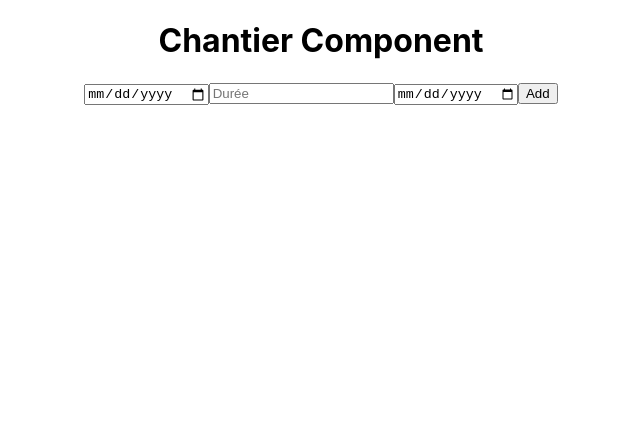
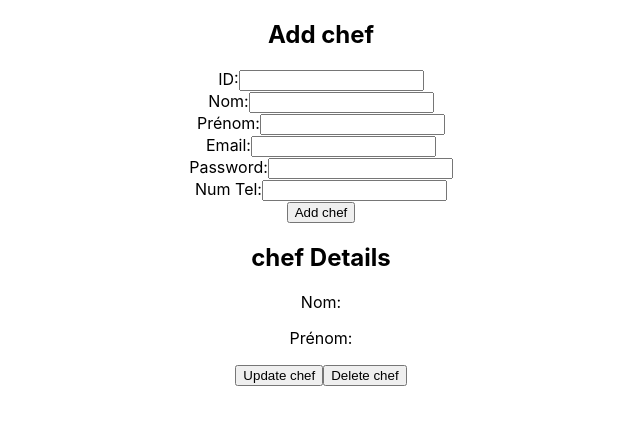
Before and after one commit to nourthabet2002/frontpfe, a React (Create React App) app in the folder frontend/: page / in a window 1280 px wide. Shown: the top 424 px of the page, without its empty margins (319-959 px from the left). Built offline with nearby package versions, Linux system fonts and the light colour scheme.

Commit message:
Your descriptive commit message here

```diff
--- /dev/null
+++ b/frontend/src/Admin.jsx
@@ -0,0 +1,110 @@
+import React, { useState } from 'react';
+import axios from 'axios';
+
+const FormComponent = () => {
+  const [formData, setFormData] = useState({
+    id: '',
+    nom: '',
+    prénom: '',
+    email: '',
+    password: '',
+    numtel: ''
+
+  });
+
+  const handleChange = (e) => {
+    setFormData({ ...formData, [e.target.name]: e.target.value });
+  };
+
+  const handleSubmit = async (e) => {
+    e.preventDefault();
+    try {
+      const response = await axios.post('http://localhost:7000/add', formData);
+      console.log('chef added:', response.data);
+      setFormData({
+        id: '',
+        nom: '',
+        prénom: '',
+        email: '',
+        password: '',
+        numtel: ''
+
+      });
+    } catch (error) {
+      console.error('Error adding chef:', error);
+    }
+  };
+
+  const handleDelete = async () => {
+    const id = formData.id;
+    if (!id) {
+      console.error('ID is not provided');
+      return;
+    }
+    try {
+      const response = await axios.delete(`http://localhost:7000/chef/${id}`);
+      console.log('chef deleted:', response.data);
+    } catch (error) {
+      console.error('Error deleting chef:', error);
+    }
+  };
+
+  const handleUpdate = async () => {
+    const id = formData.id;
+    if (!id) {
+      console.error('ID is not provided');
+      return;
+    }
+    try {
+      const response = await axios.put(`http://localhost:7000/chef/${id}`, formData);
+      console.log('chef updated:', response.data);
+    } catch (error) {
+      console.error('Error updating chef:', error);
+    }
+  };
+
+  return (
+    <div>
+      <h2>Add chef</h2>
+      <form onSubmit={handleSubmit}>
+        <div>
+          <label>ID:</label>
+          <input type="text" name="id" value={formData.id} onChange={handleChange} />
+        </div>
+        <div>
+          <label>Nom:</label>
+          <input type="text" name="nom" value={formData.nom} onChange={handleChange} />
+        </div>
+        <div>
+          <label>Prénom:</label>
+          <input type="text" name="prénom" value={formData.prénom} onChange={handleChange} />
+        </div>
+        <div>
+          <label>Email:</label>
+          <input type="email" name="email" value={formData.email} onChange={handleChange} />
+        </div>
+        <div>
+          <label>Password:</label>
+          <input type="password" name="password" value={formData.password} onChange={handleChange} />
+        </div>
+        <div>
+          <label>Num Tel:</label>
+          <input type="text" name="numtel" value={formData.numtel} onChange={handleChange} />
+        </div>
+
+        <button type="submit">Add chef</button>
+      </form>
+
+      <div>
+        <h2>chef Details</h2>
+        <p>Nom: {formData.nom}</p>
+        <p>Prénom: {formData.prénom}</p>
+        <button onClick={handleUpdate}>Update chef</button>
+        <button onClick={handleDelete}>Delete chef</button>
+      </div>
+    </div>
+  );
+};
+
+
+export default FormComponent;
--- a/frontend/src/App.js
+++ b/frontend/src/App.js
@@ -1,11 +1,11 @@
 import logo from './logo.svg';
 import './App.css';
-import Chantier from './Chantier'
+import Admin from './Admin'
 
 function App() {
   return (
     <div className="App">
-      <Chantier/>
+      <Admin/>
     </div>
   );
 }
```
